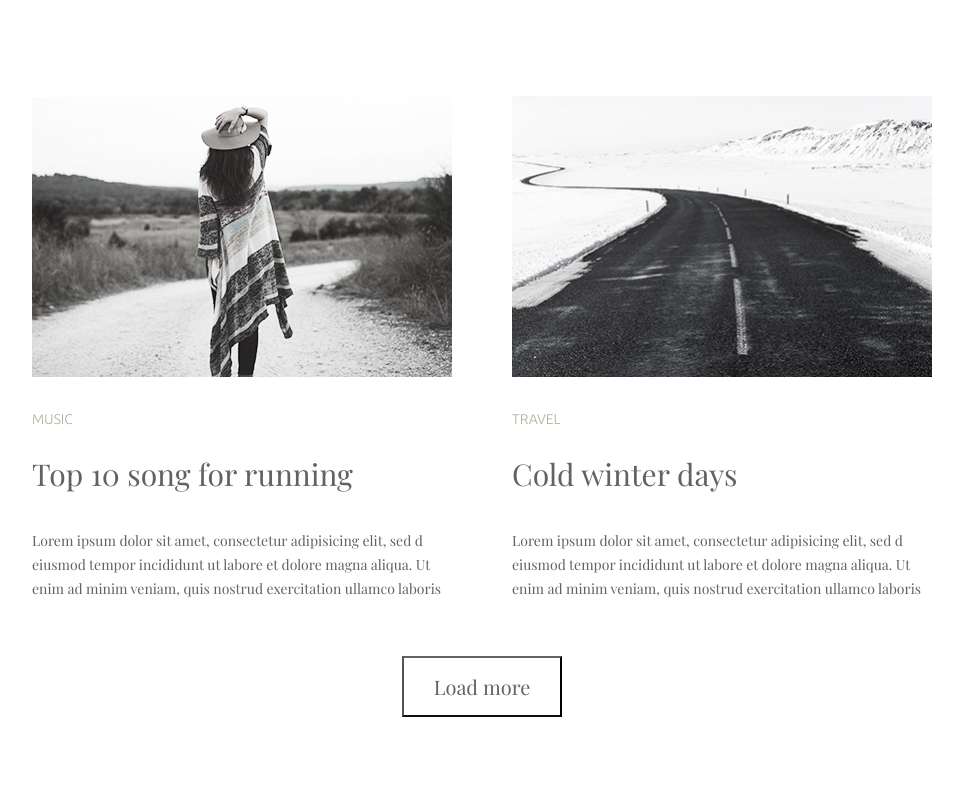
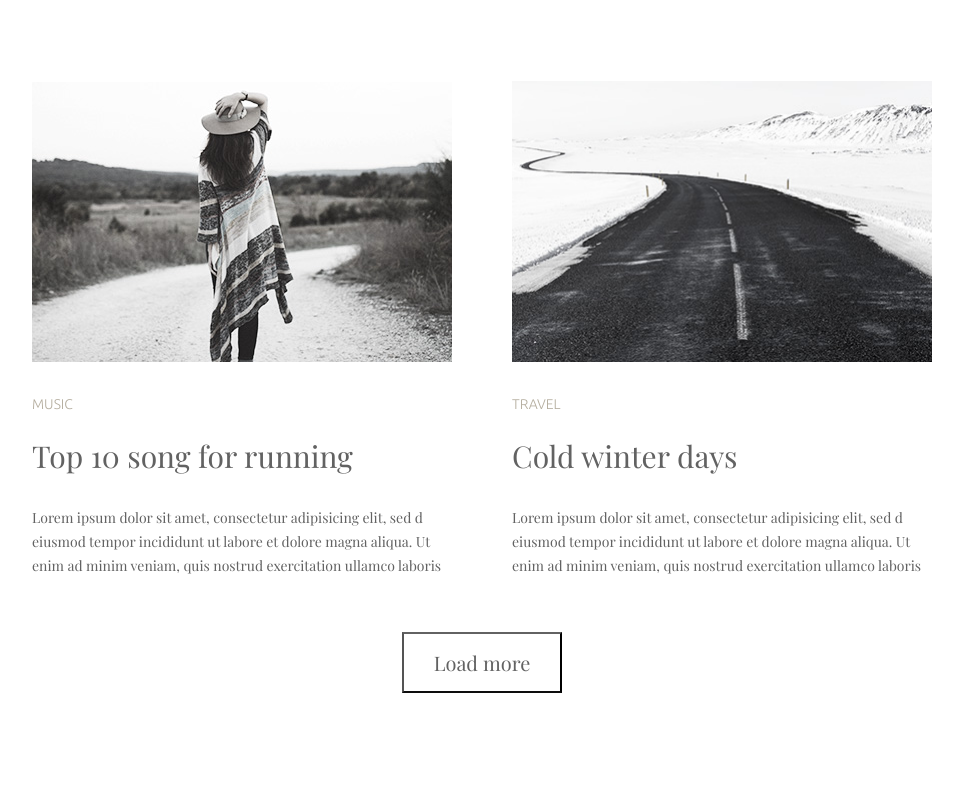
Before and after one commit to Daikiri-San/goit-fe-course, a plain HTML site: page html-css/module-3/index.html in a window 1280 px wide. Shown: the part 1366-2156 px from the top of the page, without its empty margins (158-1121 px from the left). After the commit the page ends 2133 px from the top, so only its background shows below. Drawn offline with nearby package versions, Linux system fonts and the light colour scheme.

Commit message:
correction #3

```diff
--- a/html-css/module-3/css/styles.css
+++ b/html-css/module-3/css/styles.css
@@ -13,8 +13,8 @@ html {
 .wrapper {
   margin-right: auto;
   margin-left: auto;
-  margin-bottom: 73px;
-  margin-top: 77px;
+  margin-bottom: 74px;
+  margin-top: 78px;
   max-width: 900px;
 }
 
@@ -35,10 +35,10 @@ img {
 }
 
 article:nth-last-of-type(-n + 2) {
-  margin-bottom: 57px;
+  margin-bottom: 56px;
 }
 
-nav {
+.page-header {
   margin-bottom: 104px;
   margin-left: 30px;
   text-align: center;
@@ -72,7 +72,7 @@ h2 {
   font-family: Playfair Display, serif;
   color: #626262;
   font-size: 30px;
-  margin-bottom: 40px;
+  margin-bottom: 35px;
 }
 
 p {
@@ -95,7 +95,7 @@ p {
   font-weight: 300;
   font-size: 14px;
   margin-top: 30px;
-  margin-bottom: 28px;
+  margin-bottom: 25px;
   text-transform: uppercase;
 }
 
@@ -114,6 +114,7 @@ button {
   text-align: center;
   padding: 15px 30px;
   margin: auto;
+  cursor: pointer;
 }
 
 button::first-letter {
--- a/html-css/module-3/index.html
+++ b/html-css/module-3/index.html
@@ -11,7 +11,7 @@
   </head>
   <body>
     <div class="wrapper">
-      <header>
+      <header class="page-header">
         <nav>
           <ul>
             <li><a href="#">Lifestyle</a></li>
```
